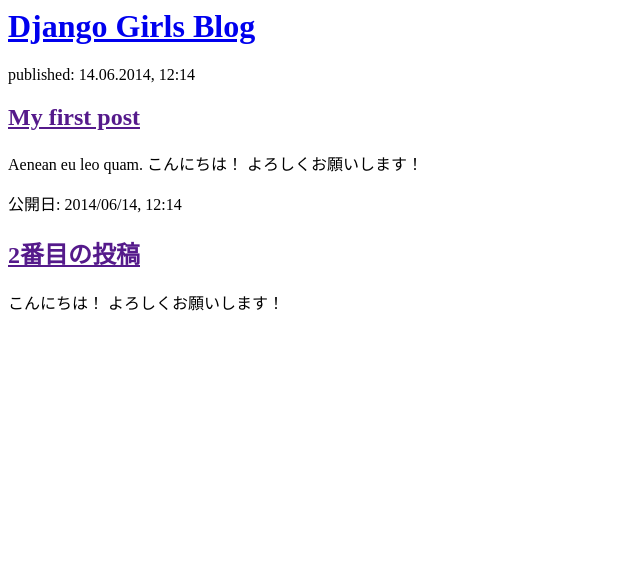
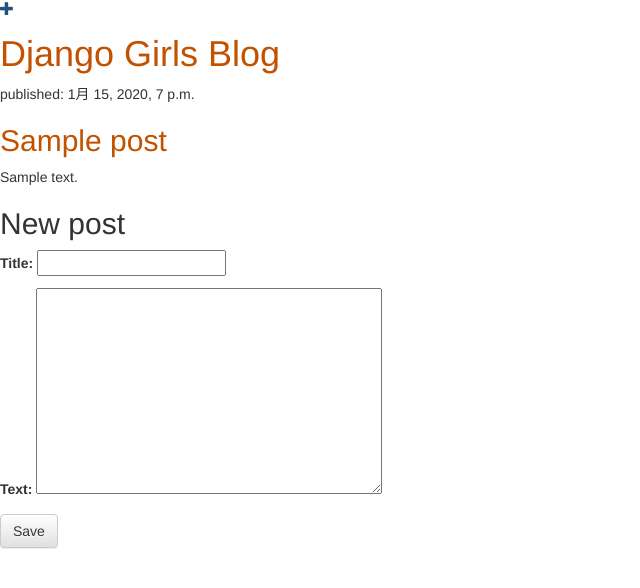
Before and after one commit to hontomo/django_test, a Django app: template blog/templates/blog/post_list.html in a window 1280 px wide. Shown: the top 588 px of the page, without its empty margins (0-640 px from the left). Run offline with Django 3.2, Linux system fonts and the light colour scheme; the template is opened without the code that fills it: values that come from a table or form of the project are taken from there, others are empty; tables that the repository leaves empty hold one stand-in row (values such as "Sample post"); some libraries are stand-ins or nearby versions.

Commit message:
20191006

```diff
--- /dev/null
+++ b/blog/forms.py
@@ -0,0 +1,9 @@
+from django import forms
+
+from .models import Post
+
+class PostForm(forms.ModelForm):
+
+    class Meta:
+        model = Post
+        fields = ('title', 'text',)
--- /dev/null
+++ b/blog/static/css/blog.css
@@ -0,0 +1,3 @@
+h1 a, h2 a {
+    color: #C25100;
+}
--- a/blog/templates/blog/post_list.html
+++ b/blog/templates/blog/post_list.html
@@ -1,22 +1,30 @@
+{% load static %}
 <html>
     <head>
+				<link rel="stylesheet" href="//maxcdn.bootstrapcdn.com/bootstrap/3.2.0/css/bootstrap.min.css">
+				<link rel="stylesheet" href="//maxcdn.bootstrapcdn.com/bootstrap/3.2.0/css/bootstrap-theme.min.css">
+        <link rel="stylesheet" href="{% static 'css/blog.css' %}">
 				<title>Django Girls blog</title>
     </head>
     <body>
+
         <div>
+						<a href="{% url 'post_new' %}" class="top-menu"><span class="glyphicon glyphicon-plus"></span></a>
             <h1><a href="/">Django Girls Blog</a></h1>
         </div>
-
+		{% for post in posts %}
     <div>
-            <p>published: 14.06.2014, 12:14</p>
-            <h2><a href="">My first post</a></h2>
-            <p>Aenean eu leo quam. こんにちは！ よろしくお願いします！ </p>
+        <p>published: {{ post.published_date }}</p>
+        <h2><a href="">{{ post.title }}</a></h2>
+        <p>{{ post.text|linebreaksbr }}</p>
     </div>
-
 		<div>
-            <p>公開日: 2014/06/14, 12:14</p>
-            <h2><a href="">2番目の投稿</a></h2>
-            <p> こんにちは！ よろしくお願いします！ </p>
+			<h2>New post</h2>
+    <form method="POST" class="post-form">{% csrf_token %}
+        {{ form.as_p }}
+        <button type="submit" class="save btn btn-default">Save</button>
+    </form>
 		</div>
+{% endfor %}
 		</body>
 </html>
--- a/blog/urls.py
+++ b/blog/urls.py
@@ -3,4 +3,5 @@ from . import views
 
 urlpatterns = [
     path('', views.post_list, name='post_list'),
+		path('post/new/', views.post_new, name='post_new'),
 ]
```
Also changed, not shown: blog/views.py (+9 -1 lines). Lines whose indentation alone changed are shown as unchanged.
